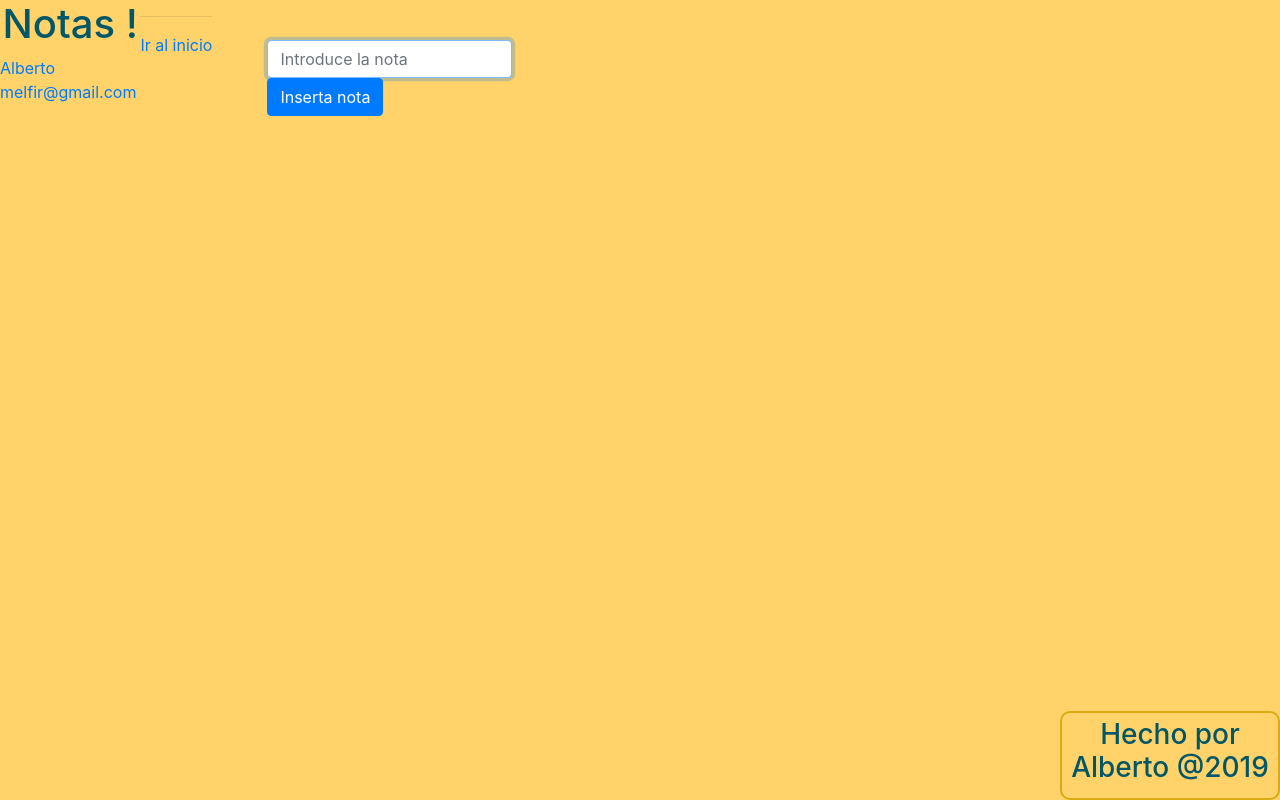
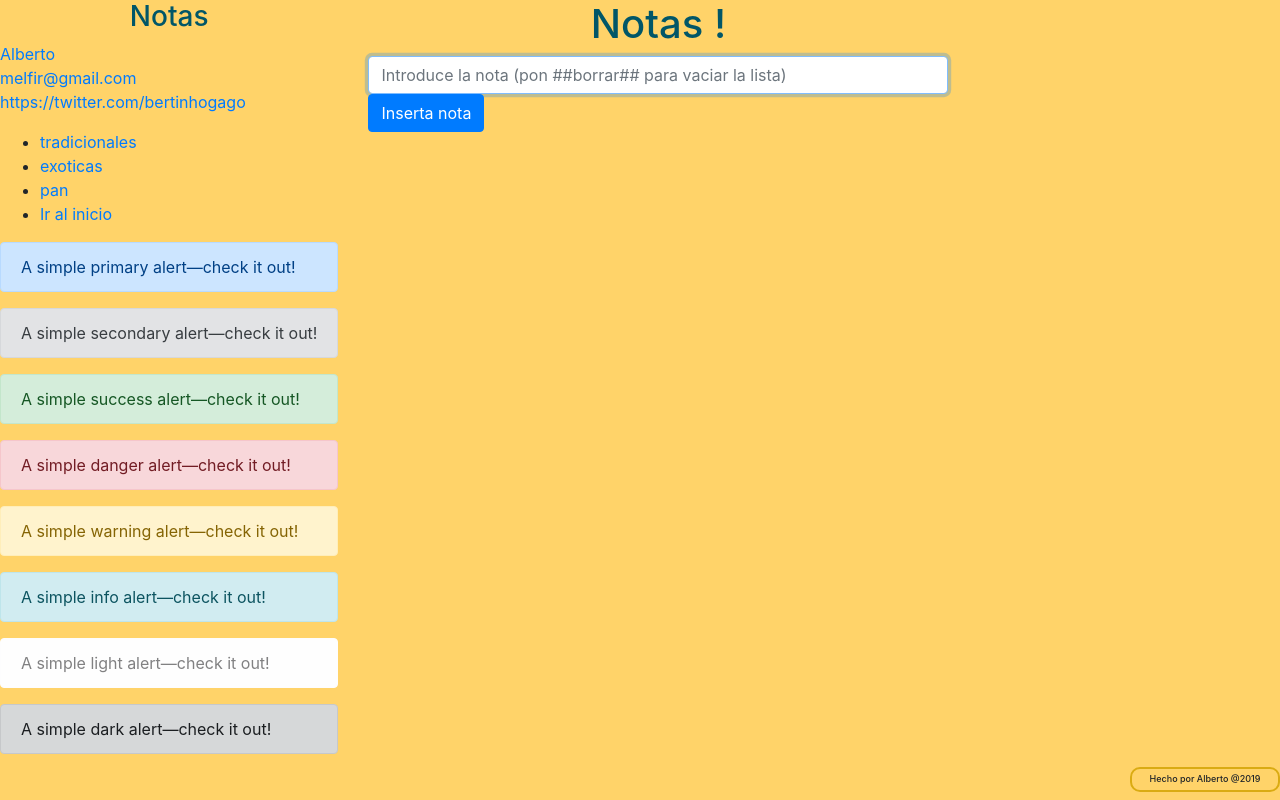
Before and after one commit to AlbertoBoschVigo/project0, a Flask app: page /notas in a window 1280 px wide. Run offline with Flask 2, Linux system fonts and the light colour scheme; some libraries are stand-ins or nearby versions.

Commit message:
proyecto funcional

```diff
--- a/application.py
+++ b/application.py
@@ -20,7 +20,7 @@ from conexionDB import conectorDB
     {% block nombreDelBloque %}
     {% endblock nombreDelBloque %}
 """
-listaPaginas = ['tradicionales', 'exoticas', 'pan']
+listaPaginas = ['tradicionales', 'exoticas', 'pan', 'notas']
 listaNotas = []
 app = Flask(__name__)
 app.config['SESSION_PERMANENT'] = False
@@ -35,15 +35,23 @@ def index():
     return render_template('index.html', headline = headline, listaPaginas = listaPaginas)
 
 @app.route('/<string:name>')
-def paginaDefault(name = 'defecto'):
-    print(name)
+def contenido(name = 'defecto'):
     if name in listaPaginas:
-        return render_template('contenido.html', headline = name)
+        listaAux = listaPaginas.copy()
+        listaAux.remove(name)
+        """
+        for i in listaPaginas:
+            if i != name:
+                listaAux.append(i)
+        """
+        return render_template('contenido.html', headline = name, listaPaginas = listaAux)
     else:
         return render_template('default_error.html', headline = 'Pagina %s desconocida' % name)
 
 @app.route('/notas', methods = ['GET', 'POST'])
 def notas():
+    listaAux = listaPaginas.copy()
+    listaAux.remove('notas')
     if session.get('notas') is None:
         session['notas'] = []
     if request.method == 'POST':
@@ -55,7 +63,7 @@ def notas():
             else:
                 session['notas'].append(nota)
 
-    return render_template('notas.html', notas = session['notas'], headline = 'Notas')
+    return render_template('notas.html', notas = session['notas'], headline = 'Notas', listaPaginas = listaAux)
 
 
 if __name__ == '__main__':
--- a/static/css/mystyle.css
+++ b/static/css/mystyle.css
@@ -19,11 +19,11 @@
         content: "!";
     }
 }
-.container {
+.contenedor {
     display: flex;
     flex-wrap: wrap;
 }
-.container > div{
+.contenedor > div{
     /*background-color: #263f44;*/
     font-size: 20px;
     margin: 20px;
@@ -53,16 +53,16 @@ h1, h3{
 #contenido {
     height: 90%;
 }
-#pie{
+#pieDerecho{
     position: fixed;
     bottom: 0;
     right: 0;
-    width: 220px;
+    width: 150px;
     border: 2px solid rgb(218, 171, 18);
     border-radius: 10px;
     padding: 5px;
     text-align: center;
-    font-size: 11px;
+    font-size: 9px;
 }
 #formulario00{
     max-width: 60%;
--- a/templates/notas.html
+++ b/templates/notas.html
@@ -1,25 +1,35 @@
 {% extends 'plantilla.html' %}
-{% block heading %}
+{% block headingA %}
     {{ headline }}
-{% endblock heading %}
-<script>
-    alert(hello);
-</script>
+{% endblock headingA %}
+
 {% block navegacion %}
-    <a href="{{ url_for('index') }}">Ir al inicio</a>
+    <ul>
+        {% for pagina in listaPaginas %}
+            <li><a href = "{{ url_for('contenido', name = pagina) }}">{{ pagina }}</a></li>
+        {% endfor %}
+            <li><a href="{{ url_for('index') }}">Ir al inicio</a></li>
+    </ul>
 {% endblock %}
+{% block headingM %}
+    {{ headline }}
+{% endblock headingM %}
 {% block body %}
     <div class="container">
-        <div class="form-group" id="formulario00">
+        <div class="form-group">
             <form action = "{{ url_for('notas') }}" method = "post">
-            <input type = "text" id="input01" class="form-control" name = "nota" placeholder = "Introduce la nota" autofocus multiple>
+            <input type = "text" id="input01" class="form-control" name = "nota" placeholder = "Introduce la nota (pon ##borrar## para vaciar la lista)" autofocus multiple>
             <button type="submit" id="boton01" class="btn btn-primary">Inserta nota</button>
             </form>
         </div>
-        <div class ="uListas">
+        <div>
             <ul>
                 {% for nota in notas %}
-                    <li>{{ nota }}</li>
+                    {% if notas.index(nota) % 2 == 0 %}
+                        <div class="alert alert-primary" role="alert"><li>{{ nota }}</li></div>
+                    {% else %}
+                        <div class="alert alert-light" role="alert"><li>{{ nota }}</li></div>
+                    {% endif %}
                 {% endfor %}
             </ul>
         </div>
--- a/templates/plantilla.html
+++ b/templates/plantilla.html
@@ -9,23 +9,67 @@
     <body>
         <div class="container-fluid">
             <div class="row">
-                <aside class=".col-sm-"></aside>
+                <aside class="col-">
                     <header>
-                        <h1>{% block heading %}{% endblock heading %}</h1>
+                        <h3>{% block headingA %}{% endblock headingA %}</h3>
                         <p><a href="http://localhost:5000">Alberto</a><br>
-                            <a href="mailto:melfir@gmail.com">melfir@gmail.com</a>
-                            <a href="https://twitter.com/home" class="pr-1"><i class="fab fa-twitter"></i></a>
+                            <a href="mailto:melfir@gmail.com">melfir@gmail.com</a><br>
+                            <a href="https://twitter.com/bertinhogago">https://twitter.com/bertinhogago</a>
                         </p>
                     </header>
-                    <button aria-controls="nav" aria-expanded="false" class="btn btn-sm collapsed d-md-none" data-target="aside > nav" data-toggle="collapse">Menu</button>
-                    <nav class="collapse d-md-block"><hr>
+
+                    <nav>
                         {% block navegacion %}
                         {% endblock navegacion %}
                     </nav>
+                    <!--
+                    <p>
+                    <button class="btn btn-primary" type="button" data-toggle="collapse" data-target="#collapseExample" aria-expanded="false" aria-controls="collapseExample">
+                        Button with data-target
+                    </button>
+                    </p>
+                    <div class="collapse" id="collapseExample">
+                        Anim pariatur cliche reprehenderit, enim eiusmod high life accusamus terry richardson ad squid. Nihil anim keffiyeh helvetica, craft beer labore wes anderson cred nesciunt sapiente ea proident.
+                    </div>
+                    -->
+                    <!--<p><button class="btn btn-primary" type="button" data-toggle="collapse" data-target="#multiCollapseExample" aria-expanded="true" aria-controls="multiCollapseExample">Desplegar Menu</button></p>-->
+                    <!--<div class="collapse multi-collapse" id="multiCollapseExample">-->
+                    <!--<button aria-controls="nav" aria-expanded="false" class="btn btn-sm collapsed d-md-none" data-target="aside > span" data-toggle="collapse">Menu</button>-->
+                    <button aria-controls="nav" aria-expanded="false" class="btn btn-primary collapsed d-md-none" data-target="aside > span" data-toggle="collapse">Menu</button>
+
+                    <span class="collapse d-md-block">
+                        <div class="alert alert-primary" role="alert">
+                            A simple primary alert—check it out!
+                        </div>
+                        <div class="alert alert-secondary" role="alert">
+                            A simple secondary alert—check it out!
+                        </div>
+                        <div class="alert alert-success" role="alert">
+                            A simple success alert—check it out!
+                        </div>
+                        <div class="alert alert-danger" role="alert">
+                            A simple danger alert—check it out!
+                        </div>
+                        <div class="alert alert-warning" role="alert">
+                            A simple warning alert—check it out!
+                        </div>
+                        <div class="alert alert-info" role="alert">
+                            A simple info alert—check it out!
+                        </div>
+                        <div class="alert alert-light" role="alert">
+                            A simple light alert—check it out!
+                        </div>
+                        <div class="alert alert-dark" role="alert">
+                            A simple dark alert—check it out!
+                        </div>
+                    </span>
                 </aside>
 
-                <main class=".col-xl-">
-                    <div id="contenido">
+                <main class="col-6">
+                    <h1>
+                        {% block headingM %}{% endblock headingM %}
+                    </h1>
+                    <div>
 
                         {% block body %}
                         {% endblock body %}
@@ -33,14 +77,43 @@
                     </div>
 
 
-                    <div id="pie">
-                        <h3>Hecho por Alberto @2019</h3>
+                    <div>
                         {% block foot %}
                         {% endblock foot %}
 
                     </div>
+                    <!--
+                    <div class="alert alert-primary" role="alert">
+                        A simple primary alert—check it out!
+                    </div>
+                    <div class="alert alert-secondary" role="alert">
+                        A simple secondary alert—check it out!
+                    </div>
+                    <div class="alert alert-success" role="alert">
+                        A simple success alert—check it out!
+                    </div>
+                    <div class="alert alert-danger" role="alert">
+                        A simple danger alert—check it out!
+                    </div>
+                    <div class="alert alert-warning" role="alert">
+                        A simple warning alert—check it out!
+                    </div>
+                    <div class="alert alert-info" role="alert">
+                        A simple info alert—check it out!
+                    </div>
+                    <div class="alert alert-light" role="alert">
+                        A simple light alert—check it out!
+                    </div>
+                    <div class="alert alert-dark" role="alert">
+                        A simple dark alert—check it out!
+                    </div>
+                    -->
+                    <h6 id="pieDerecho">Hecho por Alberto @2019</h6>
                 </main>
             </div>
         </div>
+        <script src="https://code.jquery.com/jquery-3.4.1.slim.min.js" integrity="sha384-J6qa4849blE2+poT4WnyKhv5vZF5SrPo0iEjwBvKU7imGFAV0wwj1yYfoRSJoZ+n" crossorigin="anonymous"></script>
+        <script src="https://cdn.jsdelivr.net/npm/popper.js@1.16.0/dist/umd/popper.min.js" integrity="sha384-Q6E9RHvbIyZFJoft+2mJbHaEWldlvI9IOYy5n3zV9zzTtmI3UksdQRVvoxMfooAo" crossorigin="anonymous"></script>
+        <script src="https://stackpath.bootstrapcdn.com/bootstrap/4.4.1/js/bootstrap.min.js" integrity="sha384-wfSDF2E50Y2D1uUdj0O3uMBJnjuUD4Ih7YwaYd1iqfktj0Uod8GCExl3Og8ifwB6" crossorigin="anonymous"></script>
     </body>
 </html>
```
Also changed, not shown: templates/contenido.html (+14 -3 lines), templates/index.html (+9 -3 lines).
